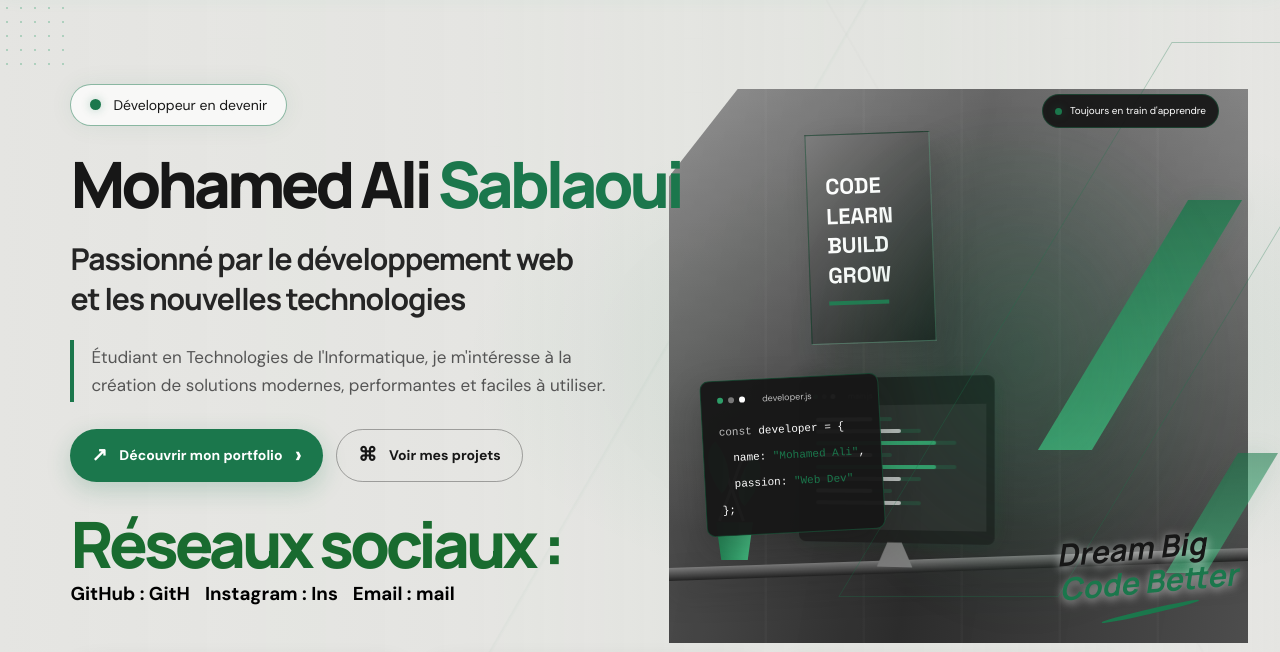
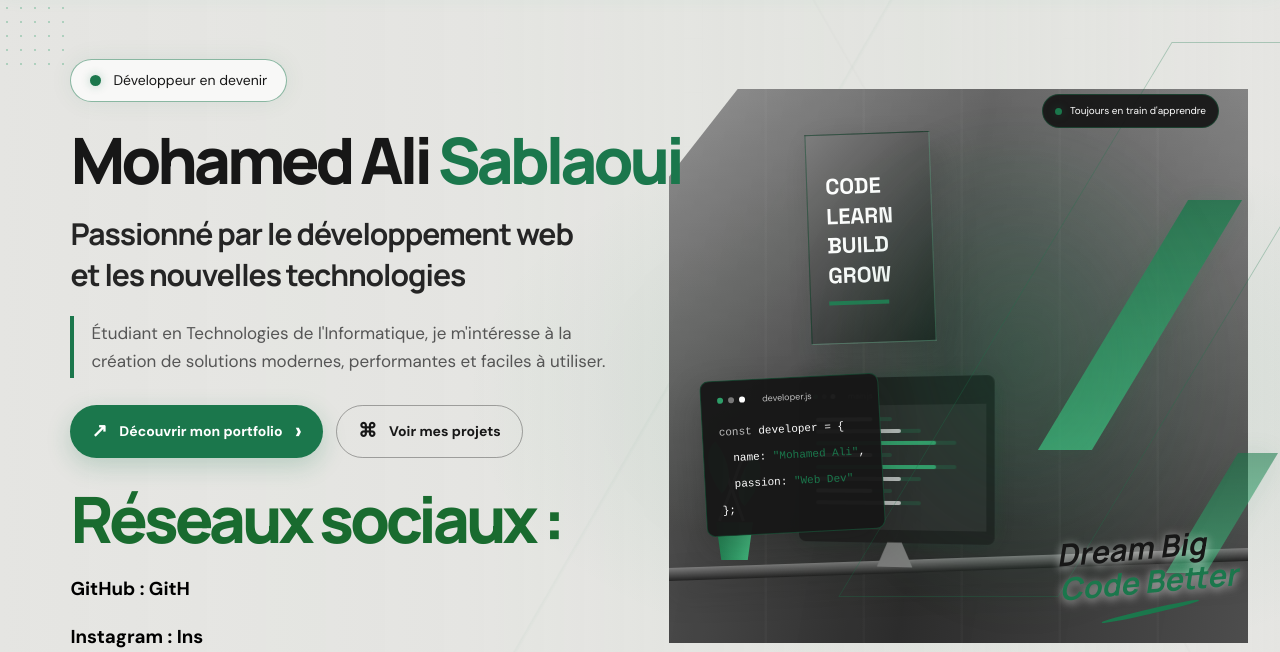
Before and after one commit to mohamed-ali-sablaoui/mohamed-ali, a plain HTML site: page index.html in a window 1280 px wide. Shown: the part 124-776 px from the top of the page. Drawn offline with Linux system fonts and the light colour scheme.

Commit message:
Update index.html

```diff
--- a/index.html
+++ b/index.html
@@ -94,19 +94,11 @@
         </div>
         <br>
         <h1 style="color:#196b2f;">Réseaux sociaux :</h1>
-        <div style="display:flex; flex-wrap:nowrap; gap:15px; white-space:nowrap; overflow-x:auto;">
-    <h3 style="color:#000; margin:0;">
-        GitHub : <a href="https://github.com/mohamed-ali-sablaoui" target="_blank" rel="noopener noreferrer" aria-label="GitHub">GitH</a>
-    </h3>
+         <h3 style="color:#000; white-space:nowrap;">GitHub : <a href="https://github.com/mohamed-ali-sablaoui" target="_blank" rel="noopener noreferrer" aria-label="GitHub">GitH</a></h3>
 
-    <h3 style="color:#000; margin:0;">
-        Instagram : <a href="https://www.instagram.com/med_ali_sablaoui" target="_blank" rel="noopener noreferrer" aria-label="Instagram">Ins</a>
-    </h3>
+          <h3 style="color:#000; white-space:nowrap;">Instagram : <a href="https://www.instagram.com/med_ali_sablaoui" target="_blank" rel="noopener noreferrer" aria-label="Instagram">Ins</a></h3>
 
-    <h3 style="color:#000; margin:0;">
-        Email : <a href="mailto:mohamedalisablaoui02@gmail.com" aria-label="Email">mail</a>
-    </h3>
-</div>
+          <h3 style="color:#000; white-space:nowrap;">Email : <a href="mailto:mohamedalisablaoui02@gmail.com" aria-label="Email">mail</a></h3>
       </div>
 
       <div class="hero-visual">
```
